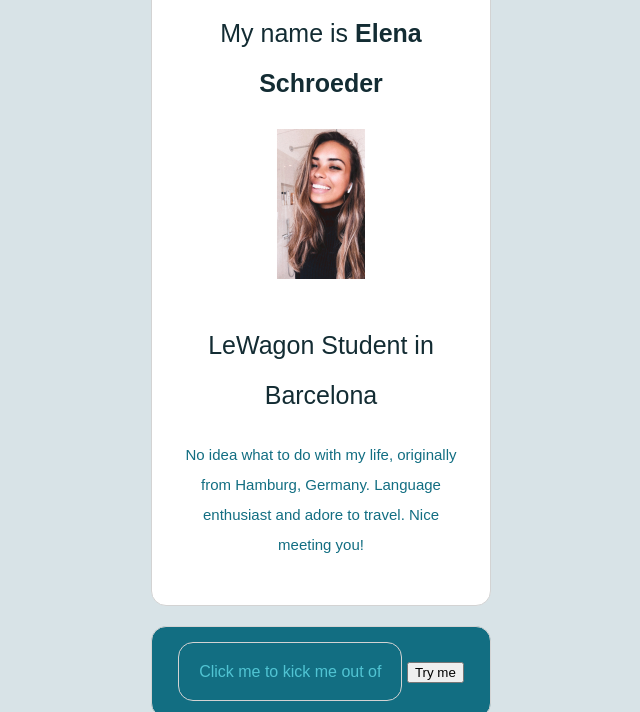
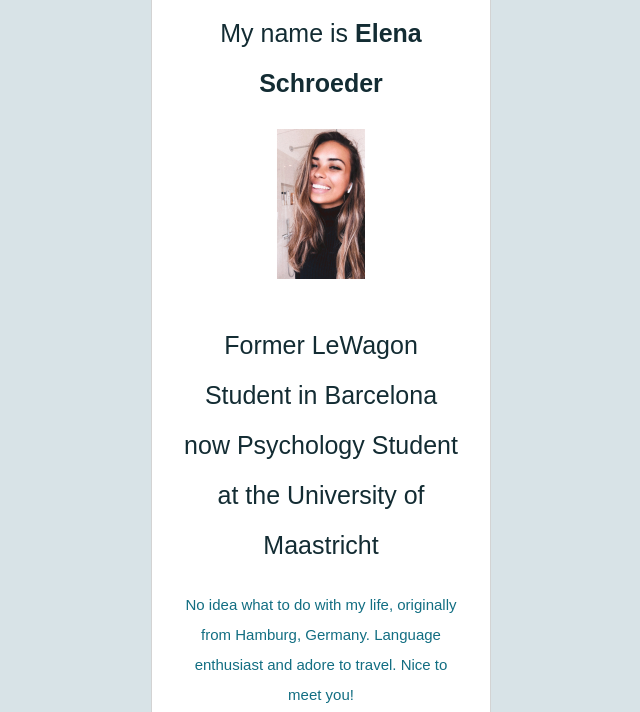
Before and after one commit to elenaschroeder/profile, a plain HTML site: page index.html in a window 1280 px wide. Shown: the part 240-952 px from the top of the page, without its empty margins (319-959 px from the left). Drawn offline with Linux system fonts and the light colour scheme; a web font is replaced by a local one.

Commit message:
Update index.html

```diff
--- a/index.html
+++ b/index.html
@@ -17,13 +17,13 @@
         <h1>Welcome People!</h1>
         <h2>My name is <strong>Elena Schroeder</strong></h2>
         <img src="./images/IMG_4712.jpeg" alt="My face" width="150px">
-        <h2>LeWagon Student in Barcelona</h2>
-        <p>No idea what to do with my life, originally from Hamburg, Germany. Language enthusiast and adore to travel. Nice meeting you!</p>
+        <h2>Former LeWagon Student in Barcelona now Psychology Student at the University of Maastricht</h2>
+        <p>No idea what to do with my life, originally from Hamburg, Germany. Language enthusiast and adore to travel. Nice to meet you!</p>
       </div>
       <div class="button">
-        <a class="button" type="button" onclick="playMusic()">Click me to kick me out of</a>
+        <a class="button" type="button" onclick="playMusic()">Guess the song</a>
         <a href="https://www.pinterest.es/pin/851602610772827364/" target="_blank"></a>
-        <button type="button">Try me</button>
+        <button type="button">click to see</button>
       </div>
       <div class="links">
         <h3>Follow Me on:</h3>
```
